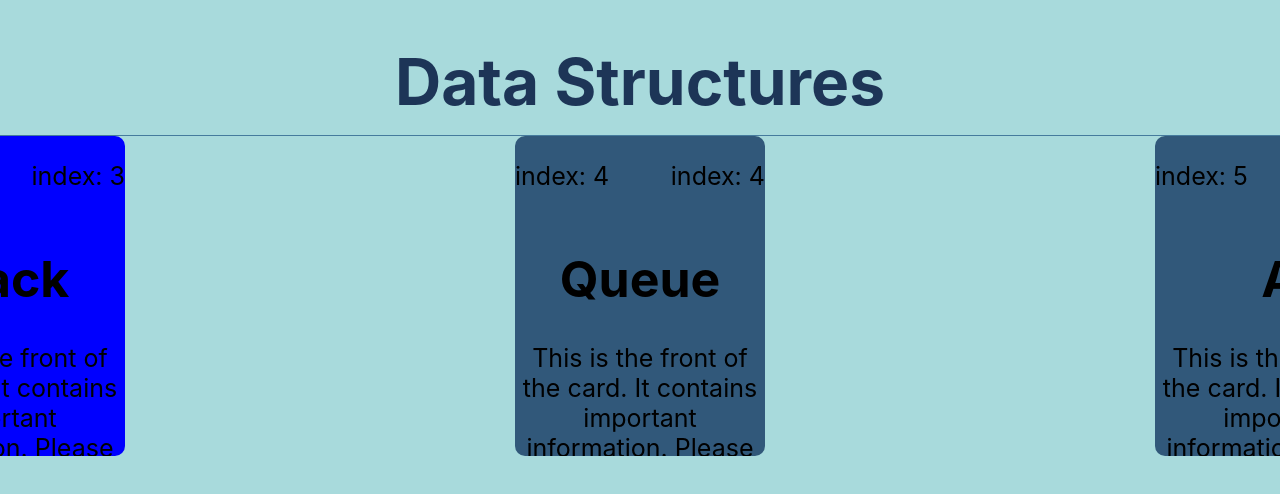
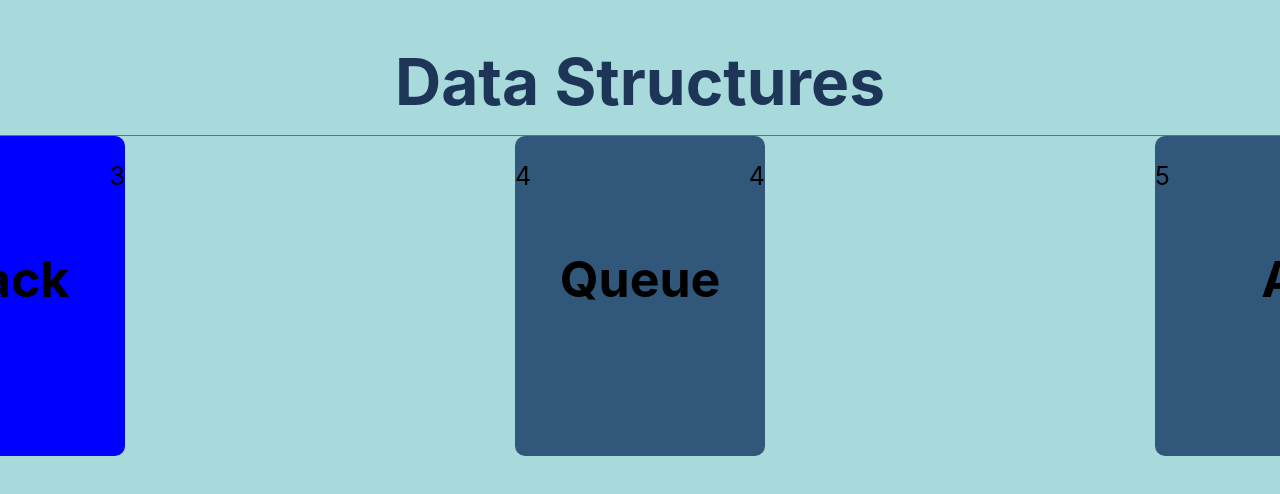
Before and after one commit to michael-mcmasters/Notecards, a React (Create React App) app: page / in a window 1280 px wide. Shown: the top 494 px of the page. Built offline with nearby package versions, Linux system fonts and the light colour scheme.

Commit message:
Don't show card if out of range

```diff
--- a/src/components/js/Card.js
+++ b/src/components/js/Card.js
@@ -102,16 +102,14 @@ export default function Card(props) {
         <Front backgroundColor={backgroundColor}>
           <div className="text-flex">
             <div className="width">
-              <p>index: {index}</p>
-              {/* <p>id: {cardId}a</p> */}
+              <p>{index > 0 ? index : ""}</p>
             </div>
             <div className="width">
-              <p>index: {index}</p>
-              {/* <p>id: {cardId}</p> */}
+              <p>{index > 0 ? index : ""}</p>
             </div>
           </div>
           <h1>{frontText}</h1>
-          <p>This is the front of the card. It contains important information. Please see overleaf for more details.</p>
+          <p></p>
         </Front>
         <Back>
           <p>{backText}</p>
--- a/src/components/js/Cards.js
+++ b/src/components/js/Cards.js
@@ -153,9 +153,9 @@ function getCards() {
   return [
     {
       id: 0,
-      backgroundColor: "#31587A",
-      frontText: "Dummy Card ",
-      backText: "This is a dummy card, meaning the index was out of range because there is no card here. So this is a placeholder so that the card carousel will still work",
+      backgroundColor: "#",
+      frontText: " ",
+      backText: ""
     },
     {
       id: 1,
```
